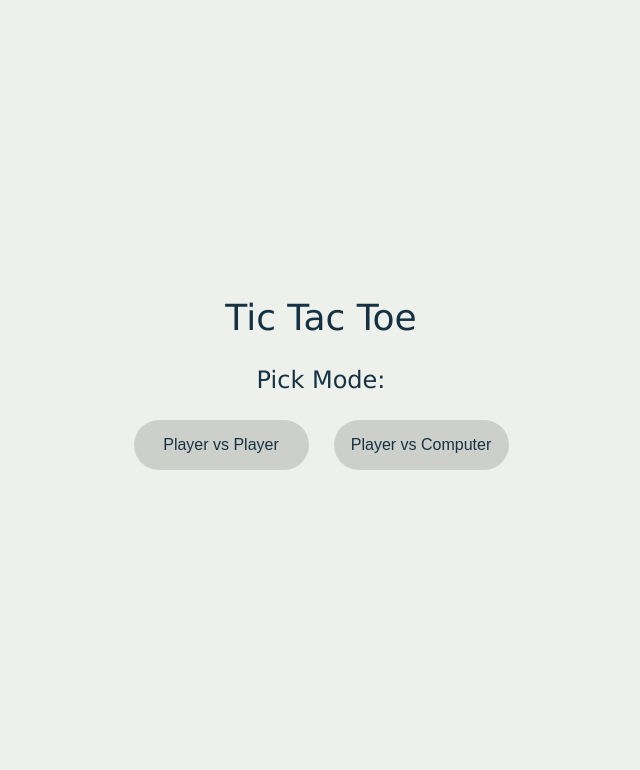
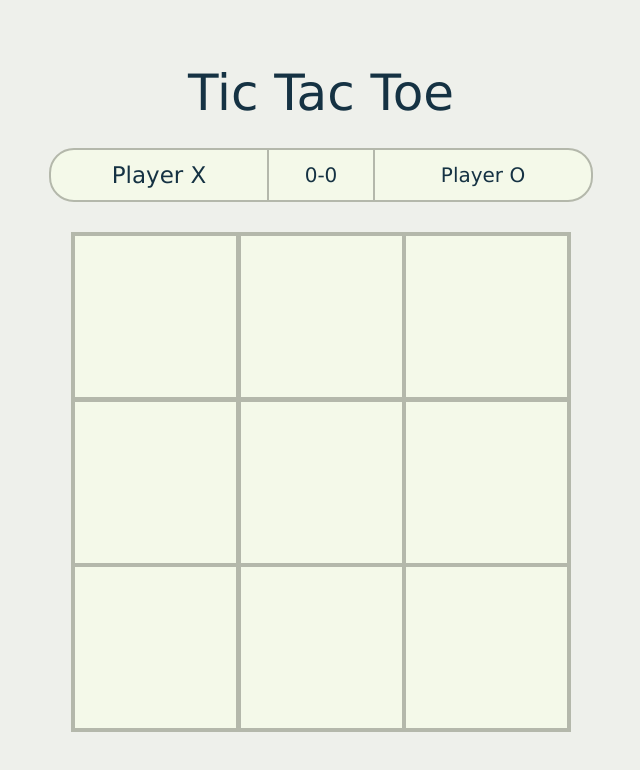
Before and after one commit to Arsalan56/tic-tac-toe, a website: page index.html in a window 1280 px wide. Both pictures are taken after a click on the button "Player vs Player". Shown: the whole page, without its empty margins (319-959 px from the left). Drawn offline with Linux system fonts and the light colour scheme.

Commit message:
Make transition from start to game screen
When the user clicks either one of the buttons, the start screen is
hidden and the game screen transitions in, growing to a normal size.

```diff
--- a/index.html
+++ b/index.html
@@ -12,7 +12,7 @@
         <main>
             <h1>Tic Tac Toe</h1>
             <div class="scoreBoard">
-                <div class="player-x turn">Player X</div>
+                <div class="player-x">Player X</div>
                 <div class="score">
                     <span class="x-score">0</span> -
                     <span class="o-score">0</span>
--- a/script.js
+++ b/script.js
@@ -9,13 +9,15 @@ const Player = (icon) => {
     const toggle = () => {
         player.classList.toggle('turn');
     };
-    return { icon, addWin, toggle };
+    const start = () => {
+        player.classList.add('turn');
+    };
+    return { icon, addWin, toggle, start };
 };
 
 const Game = ((p1, p2) => {
     // true = X, false = O
     let turn = true;
-
     const gameActive = true;
     const gameboard = [null, null, null, null, null, null, null, null, null];
 
@@ -24,6 +26,24 @@ const Game = ((p1, p2) => {
         const index = box.getAttribute('data');
         gameboard[index] = icon;
     };
+
+    // Change to game screen
+    const buttons = document.querySelectorAll('.selectMode > button');
+    buttons.forEach((btn) => {
+        btn.addEventListener('click', () => {
+            const selectMode = document.querySelector('.selectMode');
+            const gameScreen = document.querySelector('main');
+
+            selectMode.style.visibility = 'hidden';
+            gameScreen.classList.add('main-animation');
+
+            p1.start();
+        });
+    });
+
+    buttons[1].addEventListener('click', {
+        // Do bot stuff
+    });
 
     const boxes = document.querySelectorAll('.box');
     boxes.forEach((box) =>
@@ -44,12 +64,6 @@ const Game = ((p1, p2) => {
             }
         })
     );
-
     // const checkWin = () => {};
     return { Add };
 })(Player('x'), Player('o'));
-
-const buttons = document.querySelectorAll('.selectMode > button');
-buttons.forEach((btn) => {
-    btn.addEventListener('click', () => {});
-});
--- a/style.css
+++ b/style.css
@@ -219,11 +219,11 @@ main {
     grid-column: 1 / -1;
     align-self: center;
     justify-self: center;
-    font-size: 24px;
+    font-size: 28px;
 }
 
 .title:first-of-type {
-    font-size: 36px;
+    font-size: 48px;
     align-self: baseline;
 }
 
@@ -240,16 +240,22 @@ main {
 }
 
 .selectMode > button:active {
-    transition: 0.1s;
+    transition: 0.3s;
     transform: scale(0.9);
 }
 
 .selectMode > button:hover {
     background: #153243;
     color: #cdcfca;
-    transition: 0.3s ease-in-out;
 }
 
 main {
     visibility: hidden;
+    transform: scale(0.1);
 }
+
+.main-animation {
+    visibility: visible;
+    transition: 0.3s;
+    transform: scale(1);
+}
```
